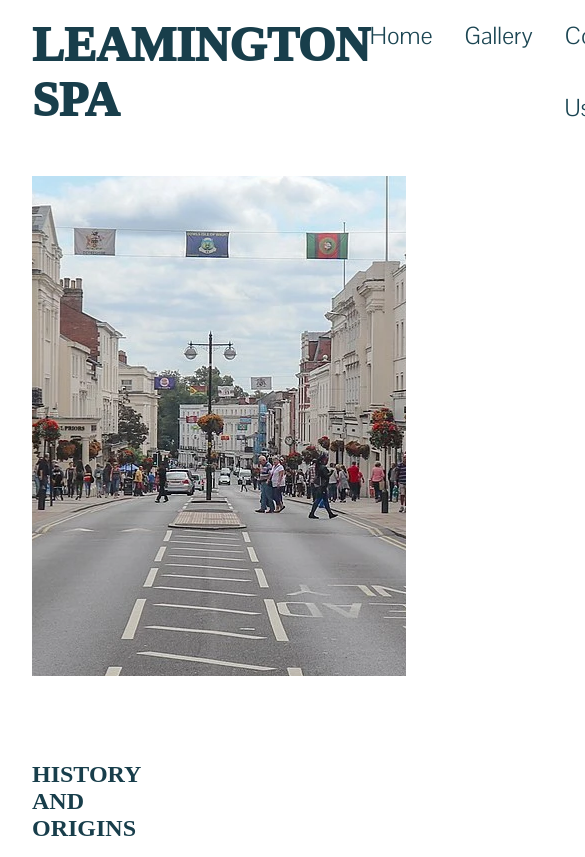
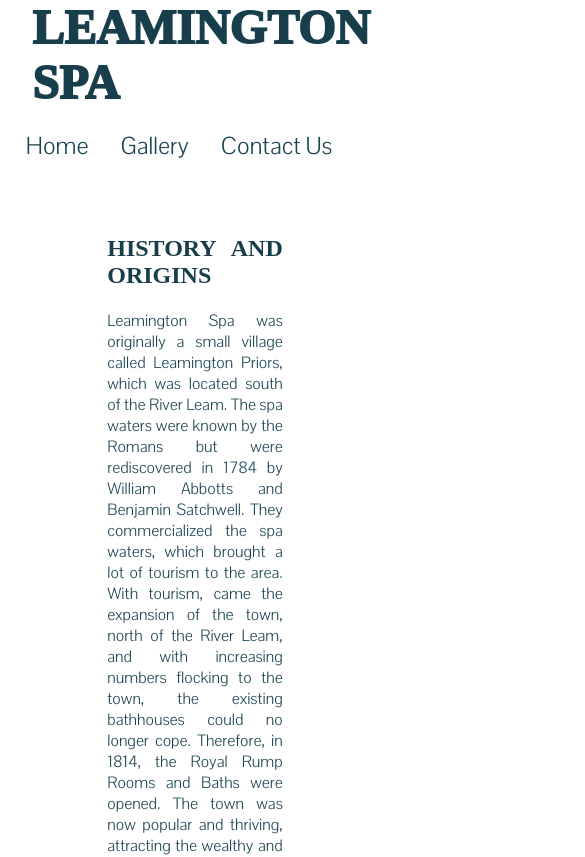
Before and after one commit to PaulR1209/leamington-spa, a plain HTML site: page index.html in a window 390 px wide. Shown: the top 857 px of the page, 585 px wide, since content can reach past the window. Drawn offline with Linux system fonts and the light colour scheme; a web font is replaced by a local one.

Commit message:
structure home page for mobile phone viewing

```diff
--- a/assets/css/style.css
+++ b/assets/css/style.css
@@ -184,3 +184,22 @@ button:hover {
     background-color: whitesmoke;
     color: #183e4b;
 }
+
+/* media queries*/
+
+/* mobile phones */
+
+@media screen and (max-width: 400px) {
+
+    .navbar {
+        flex-direction: column;
+    }
+
+    #hero-image {
+        display: none;
+    }
+
+    .flex-container {
+        flex-direction: column;
+    }
+}
```
